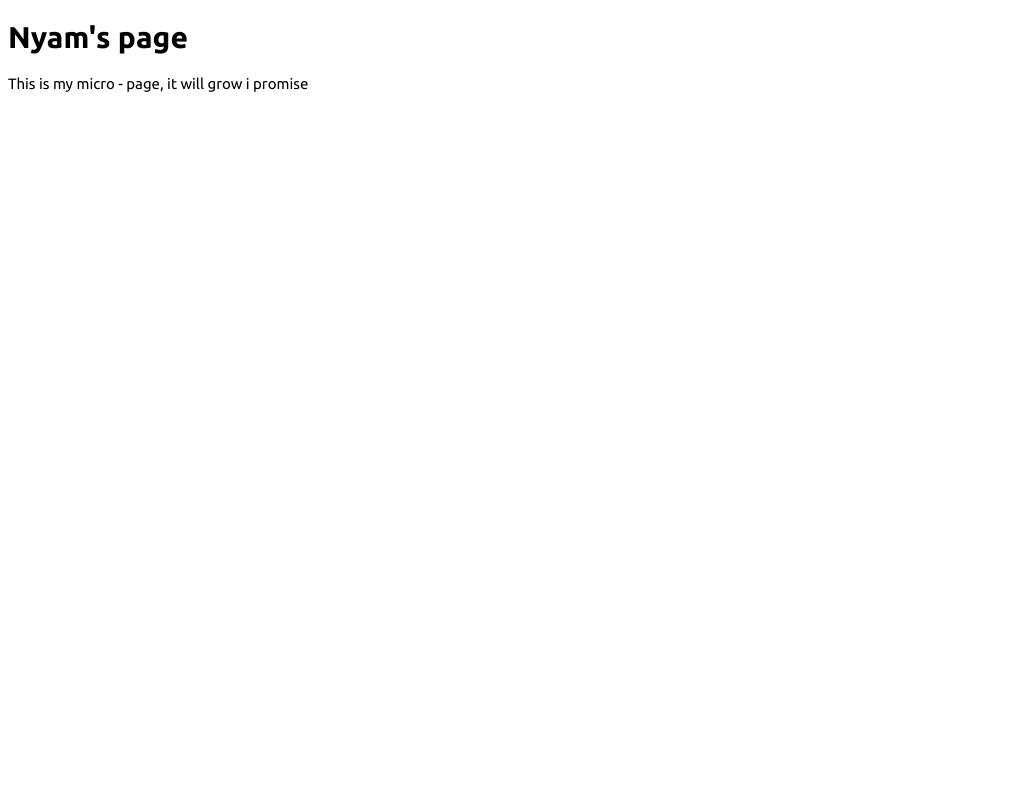
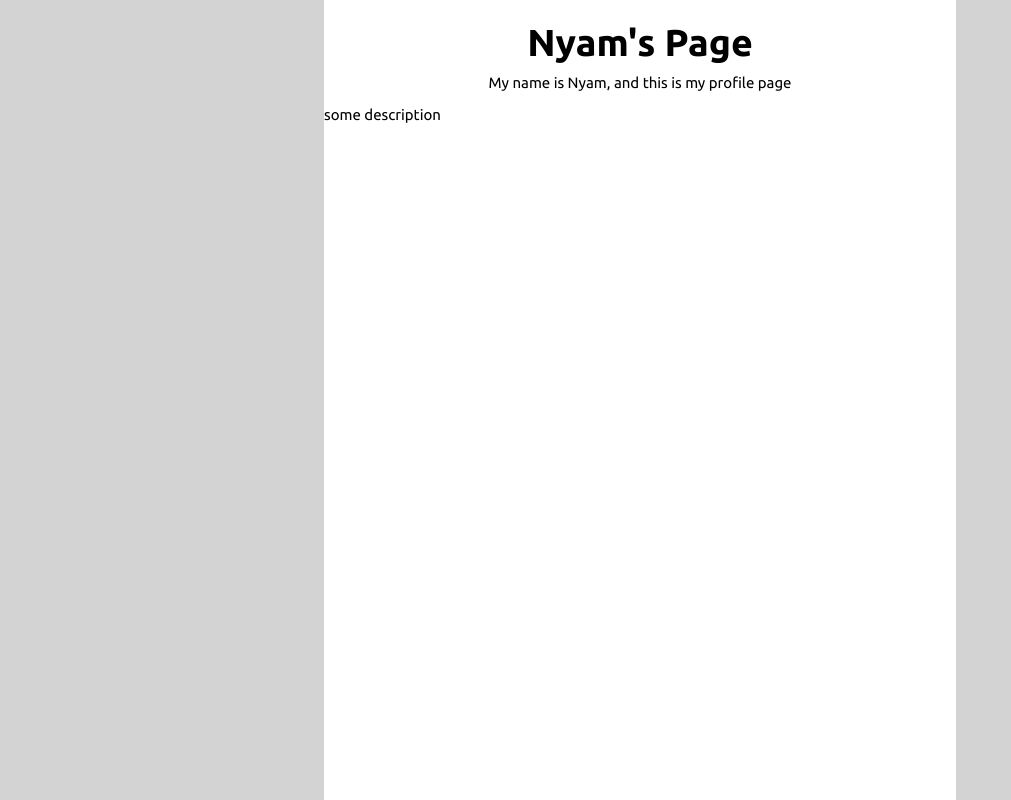
Before and after one commit to Cantibenyam/mywp, a Next.js app: page / in a window 1280 px wide. Shown: the top 800 px of the page, without its empty margins (0-1011 px from the left). Built offline with nearby package versions, Linux system fonts and the light colour scheme.

Commit message:
stylizing the main page

```diff
--- a/app/page.tsx
+++ b/app/page.tsx
@@ -1,8 +1,14 @@
 export default function Page() {
   return (
     <div>
-      <h1>Nyam's page</h1>
-      <p> This is my micro - page, it will grow i promise</p>
+      <div>
+        <h1 className="welcomePageHeader">Nyam's Page</h1>
+        <p className="profilePageDescriptor"> My name is Nyam, and this is my profile page</p>
+      </div>
+
+      <div>
+        <p>some description</p>
+      </div>
     </div>
   );
 }
--- a/globals.css
+++ b/globals.css
@@ -20,8 +20,33 @@
 body {
   font-family: 'Ubuntu', sans-serif;
   font-size: 15px;
+  background-color: lightgrey;
+}
+
+main {
+  background-color: white;
+  display: flex;
+  flex-direction: column;
+  padding-bottom: 100%;
+  margin-left: 25%;
+  margin-right: 25%;
+  margin-top: -1%;
+  margin-bottom: -1%;
 }
 
 img {
   max-width: 100%;
 }
+
+.welcomePageHeader {
+  display: flex;
+  flex-direction: row;
+  justify-content: center;
+  font-size: 250%;
+}
+.profilePageDescriptor {
+  margin-top: -15px;
+  display: flex;
+  flex-direction: row;
+  justify-content: center;
+}
```
